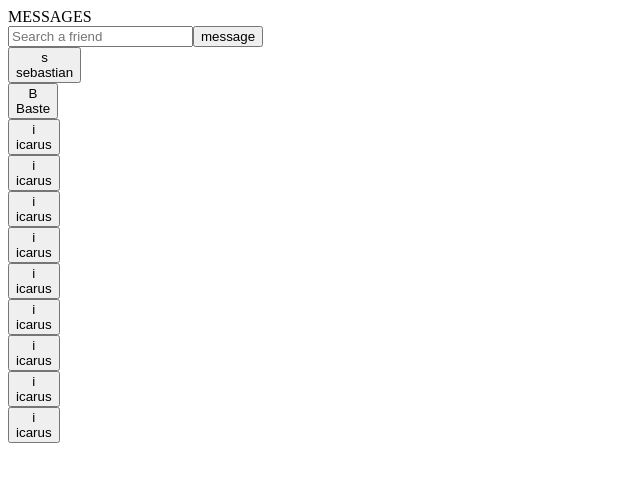
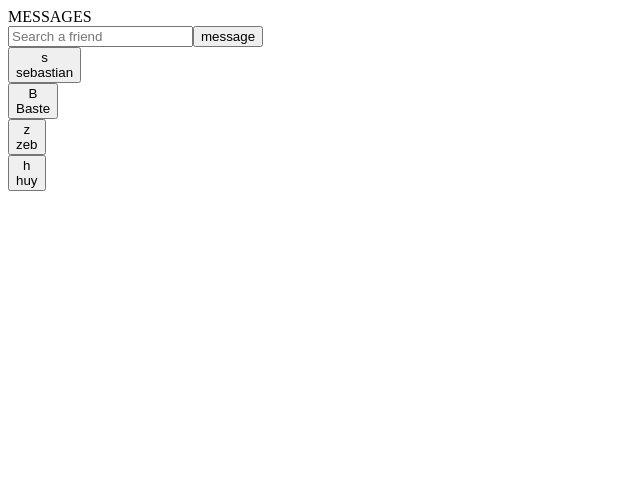
Before and after one commit to IcarusGit/BASTI-CHAT-APP, a Nuxt app: page /chat in a window 1280 px wide. Shown: the top 482 px of the page, without its empty margins (0-640 px from the left). Built offline with nearby package versions, Linux system fonts and the light colour scheme.

Commit message:
added online and offline status #1

```diff
--- a/pages/chat/index.vue
+++ b/pages/chat/index.vue
@@ -2,49 +2,24 @@
     const users_list = ref([
         {
             username: "sebastian",
-            password: "sebastian"
+            password: "sebastian",
+            isActive: true
         },
         {
             username: "Baste",
-            password: "Baste"
+            password: "Baste",
+            isActive: true
         },
         {
-            username: "icarus",
-            password: "icarus"
+            username: "zeb",
+            password: "zeb",
+            isActive: true
         },
         {
-            username: "icarus",
-            password: "icarus"
-        },
-        {
-            username: "icarus",
-            password: "icarus"
-        },
-        {
-            username: "icarus",
-            password: "icarus"
-        },
-        {
-            username: "icarus",
-            password: "icarus"
-        },
-        {
-            username: "icarus",
-            password: "icarus"
-        },
-        {
-            username: "icarus",
-            password: "icarus"
-        },
-        {
-            username: "icarus",
-            password: "icarus"
-        },
-        {
-            username: "icarus",
-            password: "icarus"
+            username: "huy",
+            password: "huy",
+            isActive: false
         }
-
     ])
 
     function chatUser(username){
@@ -75,12 +50,14 @@
                 </div>
             </form>
 
+
             <div class="border-white border h-4/5 overflow-auto">
                 <div @click="chatUser(user.username)" v-for="(user, userindex) in users_list" :key="userindex">
-                    <button class="flex items-center w-full border border-white rounded h-10 bg-zinc-500 text-white text-lg text-center py-1 my-1">
+                    <button class="flex justify-between items-center w-full border border-white rounded h-10 bg-zinc-500 text-white text-lg text-center py-1 my-1">
+                        <div class="flex items-center">
                             <!-- avatar -->
                             <div class="flex items-center text-center">
-                            <div class="flex items-center justify-center ml-2 rounded-full bg-orange-300 w-6 h-6 text-center" >
+                                <div class="flex items-center justify-center ml-4 rounded-full bg-orange-300 w-6 h-6 text-center" >
                                     <span>{{ user.username.charAt(0) }}</span>
                                 </div>
                             </div>
@@ -89,6 +66,12 @@
                             <div class="mx-3">
                                 {{user.username}}
                             </div>
+                        </div>
+
+                        <!-- active status -->
+                        <div :class="`${user.isActive ? 'bg-green-500': 'bg-red-500'}`" class="rounded-full w-6 h-6 mr-4">
+
+                        </div>
                     </button>
                 </div>
             </div>
```
Lines whose indentation alone changed are shown as unchanged.
